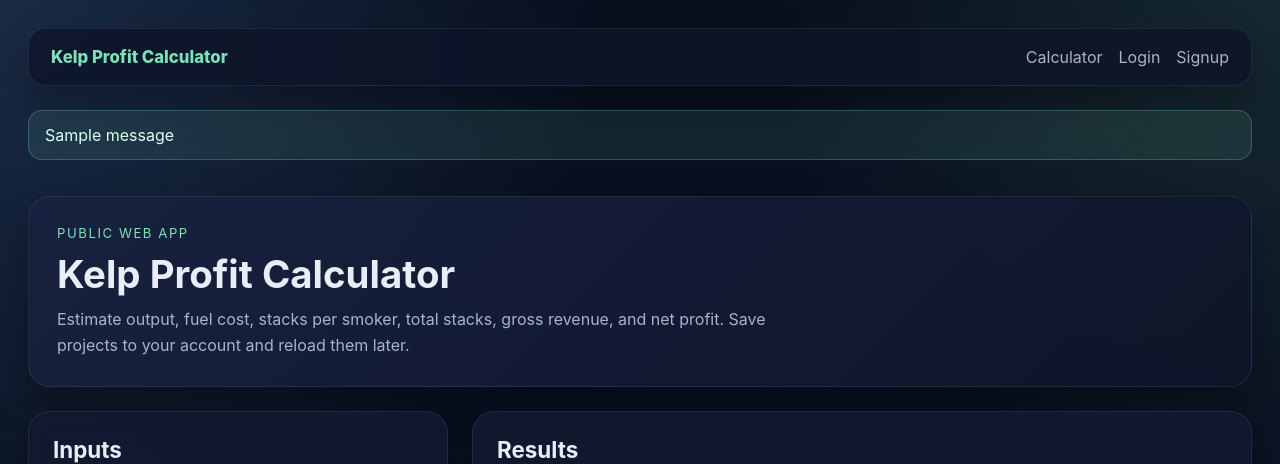
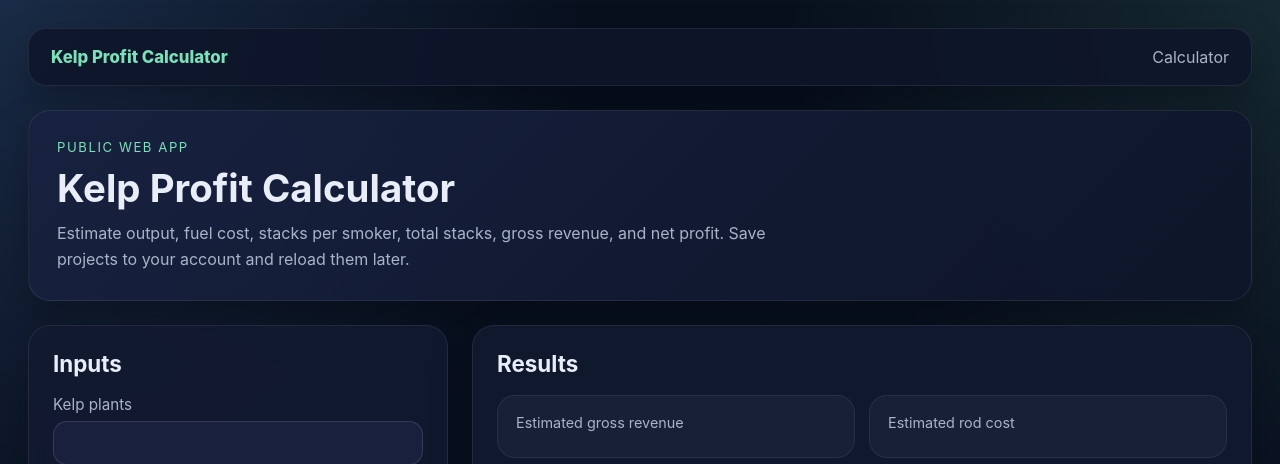
Before and after one commit to thebigman1244/Kelp-farm-donut-smp-calculator, a Flask app: template templates/index.html in a window 1280 px wide. Shown: the top 464 px of the page. Run offline with Flask 3, Linux system fonts and the light colour scheme; the template is opened without the code that fills it: most values are stand-ins (such as "Sample title", 1, 10 or a date in 2020); one stand-in notice (Sample message) is shown; form fields are guessed from the names that the template uses.

Commit message:
Clean up navigation links in base.html
Removed authentication links and flash messages from the navigation.

```diff
--- a/templates/base.html
+++ b/templates/base.html
@@ -13,27 +13,8 @@
 
             <nav class="nav-links">
                 <a href="{{ url_for('index') }}">Calculator</a>
-
-                {% if current_user.is_authenticated %}
-                    <a href="{{ url_for('dashboard') }}">Dashboard</a>
-                    <span class="nav-user">{{ current_user.username }}</span>
-                    <a href="{{ url_for('logout') }}">Logout</a>
-                {% else %}
-                    <a href="{{ url_for('login') }}">Login</a>
-                    <a href="{{ url_for('signup') }}">Signup</a>
-                {% endif %}
             </nav>
         </header>
-
-        {% with messages = get_flashed_messages(with_categories=true) %}
-            {% if messages %}
-                <div class="flash-stack">
-                    {% for category, message in messages %}
-                        <div class="alert {{ category }}">{{ message }}</div>
-                    {% endfor %}
-                </div>
-            {% endif %}
-        {% endwith %}
 
         {% if error %}
             <div class="alert error">{{ error }}</div>
```
